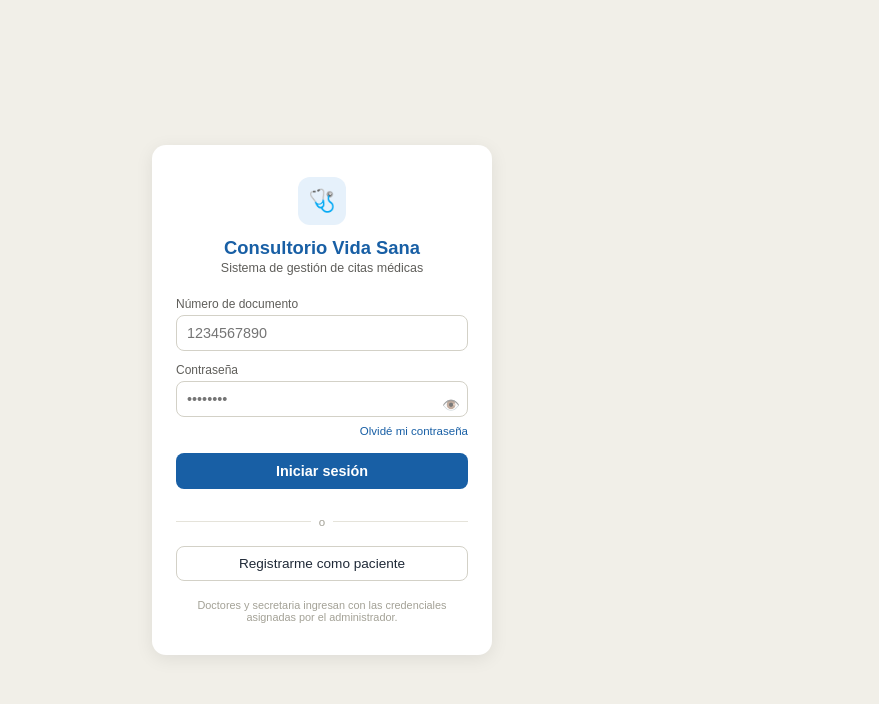
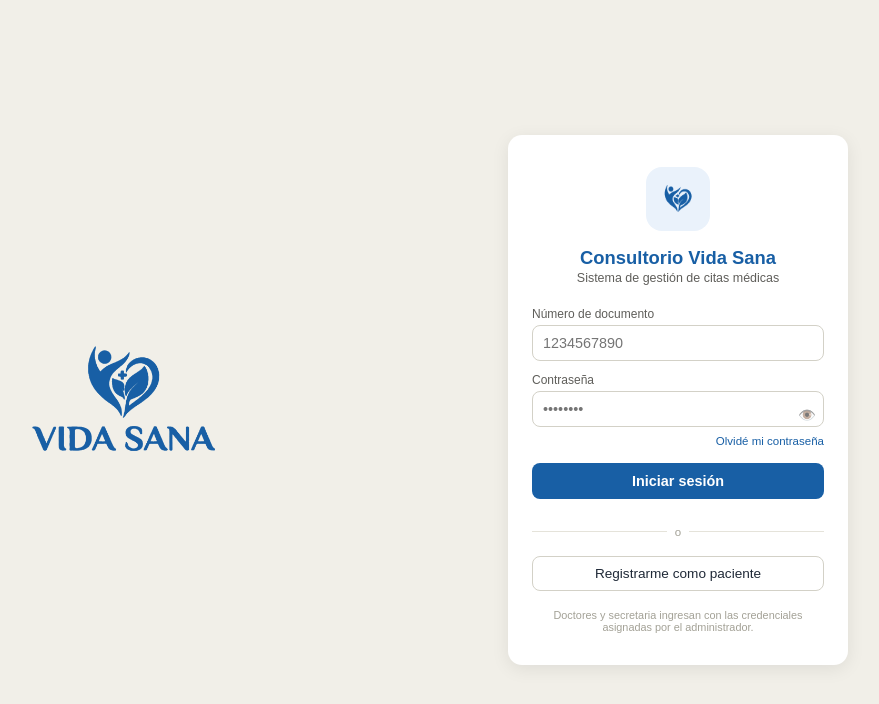
Before and after one commit to luisapalacios69242-wq/IPS-VIDA-SANA, a plain HTML site: page frontend/index.html in a window 1280 px wide. Shown: the whole page, without its empty margins (318-1197 px from the left). Drawn offline with Linux system fonts and the light colour scheme.

Commit message:
Login con logo grande a la izquierda

```diff
--- a/frontend/css/estilos.css
+++ b/frontend/css/estilos.css
@@ -153,3 +153,59 @@ input {
 .boton-ojo:hover {
   opacity: 1;
 }
+
+/* ===== Layout login: logo grande a la izquierda ===== */
+.pagina-login {
+  display: flex;
+  align-items: center;
+  justify-content: center;
+  min-height: 100vh;
+}
+
+.login-flex {
+  display: flex;
+  align-items: center;
+  gap: 60px;
+  max-width: 1100px;
+  width: 100%;
+  padding: 0 24px;
+}
+
+.login-marca {
+  flex: 1;
+  display: flex;
+  justify-content: center;
+}
+
+.login-marca img {
+  width: 100%;
+  max-width: 380px;
+}
+
+.icono-consultorio {
+  width: 64px;
+  height: 64px;
+  margin: 0 auto 16px;
+  border-radius: 16px;
+  background: #eaf2fb;
+  display: flex;
+  align-items: center;
+  justify-content: center;
+}
+
+.icono-consultorio img {
+  width: 38px;
+  height: 38px;
+  object-fit: contain;
+}
+
+@media (max-width: 800px) {
+  .login-flex {
+    flex-direction: column;
+    gap: 24px;
+  }
+
+  .login-marca img {
+    max-width: 220px;
+  }
+}
--- a/frontend/index.html
+++ b/frontend/index.html
@@ -8,8 +8,15 @@
 </head>
 
 <body class="pagina-login">
+  <div class="login-flex">
+    <div class="login-marca">
+      <img src="img/logo-completo.png" alt="Vida Sana" class="login-logo-grande">
+    </div>
+
     <div class="contenedor-login">
-    <div class="icono-consultorio">🩺</div>
+      <div class="icono-consultorio">
+        <img src="img/logo-icono.png" alt="Vida Sana">
+      </div>
       <h1>Consultorio Vida Sana</h1>
       <p class="subtitulo">Sistema de gestión de citas médicas</p>
 
@@ -37,6 +44,7 @@
 
       <p class="nota">Doctores y secretaria ingresan con las credenciales asignadas por el administrador.</p>
     </div>
+  </div>
 
   <script src="js/script.js"></script>
 </body>
```
Also changed, not shown: frontend/img/logo-completo.png (added). Lines whose indentation alone changed are shown as unchanged.
